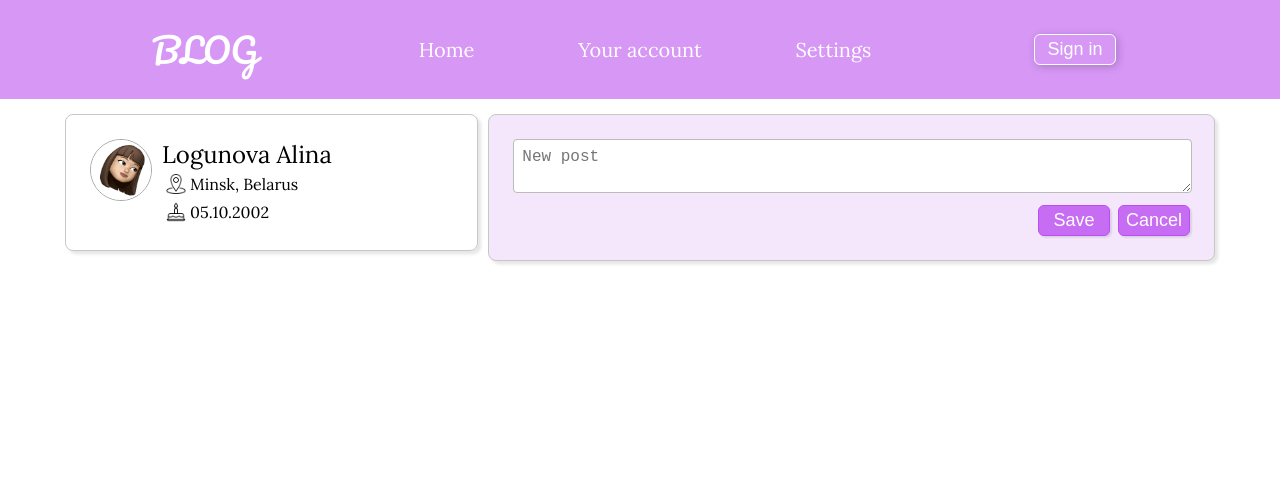
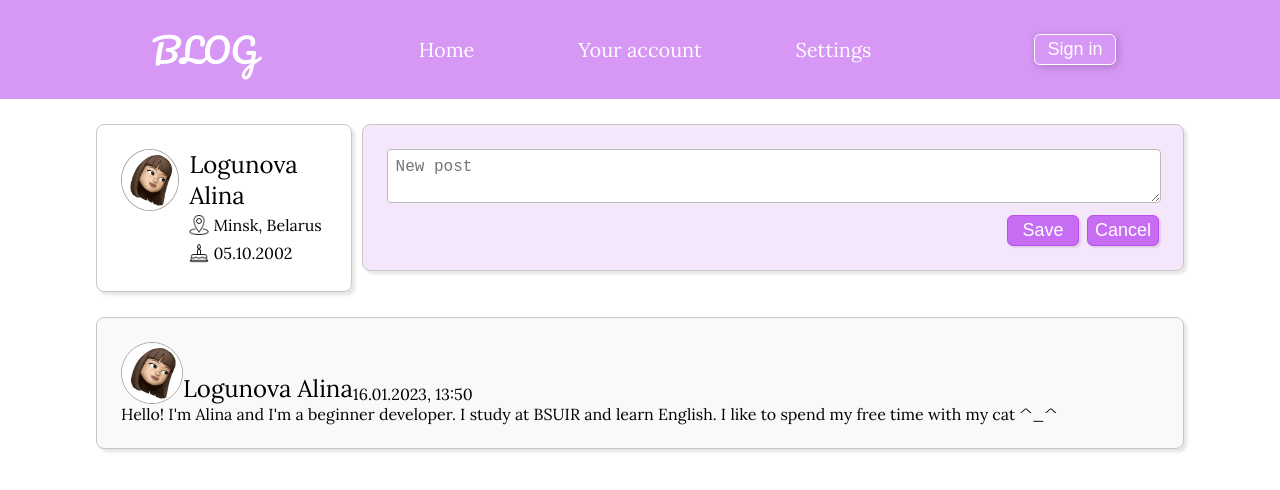
Before and after one commit to alyamba/blog-project, a React (Create React App) app: page / in a window 1280 px wide. Shown: the top 490 px of the page. Built offline with nearby package versions, Linux system fonts and the light colour scheme; the HTML template or start-up script is replaced by a standard one.

Commit message:
feat: add block for posts

```diff
--- a/src/App.css
+++ b/src/App.css
@@ -29,6 +29,7 @@ ul {
   grid-template-columns: 1fr 1fr 1fr;
   /* text-align: center; */
   align-items: center;
+
 }
 
 li {
@@ -41,13 +42,27 @@ li {
   user-select: none;
 }
 
-.link:hover {
-  text-decoration: underline;
+.link {
+  position: relative;
   cursor: pointer;
+  line-height: 1;
 }
 
-/* .link:active{
-} */
+.link:after {
+  display: block;
+  position: absolute;
+  left: 0;
+  width: 0;
+  height: 1px; /*задаём ширину линии*/
+  background-color: #ffffff; /*задаём цвет линии*/
+  content: "";
+  transition: width 0.3s ease-out; /*задаём время анимации*/
+}
+
+.link:hover:after,
+.link:focus:after {
+  width: 100%; /*устанавливаем значение 100% чтобы ссылка подчёркивалась полностью*/
+}
 
 button {
   margin: 0;
@@ -79,7 +94,7 @@ button {
 .account__div {
   display: flex;
   flex-direction: row;
-  margin: 5px;
+  margin: 5px 0px;
   padding: 1.5em;
   border: 1px solid rgb(199, 199, 199);
   border-radius: 8px;
@@ -111,7 +126,7 @@ button {
 .icon {
   height: 20px;
   width: 20px;
-  padding: 4px;
+  padding: 4px 4px 4px 0px;
 }
 
 .label {
@@ -119,15 +134,15 @@ button {
 }
 
 .workspace {
-  margin: 10px 60px;
+  margin: 20px 6em;
   display: flex;
   flex-direction: row;
   /* grid-template-rows: none  ; */
 }
 
 .notes__div {
-  margin: 5px;
-  flex: 2;
+  margin: 5px 0px 5px 10px;
+  flex: 4;
 }
 
 .input-block__div {
@@ -137,10 +152,9 @@ button {
   box-shadow: 0.2em 0.2em 0.2em rgba(0, 0, 0, 0.1);
   flex: 2;
   background: #f4e6fb;
-
 }
 
-.input-block-bts__div{
+.input-block-bts__div {
   display: flex;
   flex-direction: row;
   justify-content: end;
@@ -169,10 +183,31 @@ textarea {
   box-shadow: 0.1em 0.1em 0.1em rgba(0, 0, 0, 0.1);
 }
 
-.secondary:hover{
-  background:#d689fc;
+.secondary:hover {
+  background: #d689fc;
 }
 
-.secondary:active{
+.secondary:active {
   background: #d697f5;
 }
+
+.post {
+
+}
+
+.post-block-user-info__div{
+  display: flex;
+  flex-direction: row;
+  align-items: flex-end;
+  /* background: #f4e6fb; */
+}
+
+.post__div{
+  margin: 4px 6em;
+  border-radius: 8px;
+  background: #f9f9f9;
+  border: 1px solid rgb(199, 199, 199);
+  border-radius: 8px;
+  box-shadow: 0.2em 0.2em 0.2em rgba(0, 0, 0, 0.1);
+  padding: 1.5em;
+}
--- a/src/App.js
+++ b/src/App.js
@@ -1,5 +1,5 @@
 import "./App.css";
-import { Button, InputBlock } from "./components";
+import { Button, InputBlock, PostBlock } from "./components";
 import { UserPhoto, NavBar, UserBlock } from "./components";
 
 const App = () => {
@@ -10,11 +10,12 @@ const App = () => {
     <div>
       <NavBar />
       <div className="workspace">
-        <UserBlock/>
+        <UserBlock />
         <div className="notes__div">
-          <InputBlock/>
+          <InputBlock />
         </div>
       </div>
+      <PostBlock />
     </div>
   );
 };
--- a/src/components/PostBlock.jsx
+++ b/src/components/PostBlock.jsx
@@ -0,0 +1,17 @@
+import { Text } from "./Text";
+import { UserPhoto } from "./UserPhoto";
+const textMessage =
+  "Hello! I'm Alina and I'm a beginner developer. I study at BSUIR and learn English. I like to spend my free time with my cat ^_^";
+
+export const PostBlock = () => {
+  return (
+    <div className="post__div">
+      <div className="post-block-user-info__div">
+        <UserPhoto />
+        <Text type="label" text="Logunova Alina" />
+        <Text type="paragraph" text="16.01.2023, 13:50" />
+      </div>
+      <Text type="post" text={textMessage} />
+    </div>
+  );
+};
--- a/src/components/Text.jsx
+++ b/src/components/Text.jsx
@@ -7,6 +7,6 @@ export const Text = ({text, onClick, type, size, additionalClasses = ''}) => {
 }
 
 
-// type: paragraph | label | link | logo | title
+// type: paragraph | label | link | logo | title | post
 // size: 18px | 12px
 // activity: active | hover | click | default
--- a/src/components/UserBlock.jsx
+++ b/src/components/UserBlock.jsx
@@ -6,7 +6,7 @@ import userBirthday from "../icons/birthday.png";
 export const UserBlock = () => {
   return (
     <div className="account__div">
-      <UserPhoto />
+      <UserPhoto/>
       <div className="user-info__div">
         <Text text="Logunova Alina" type="label"/>
         <div className="user-location__div">
--- a/src/components/UserPhoto.jsx
+++ b/src/components/UserPhoto.jsx
@@ -1,5 +1,5 @@
 import userPhoto from "../userPhotos/cute-girl.jpg";
 
-export const UserPhoto = () => {
-  return <img alt="userPhoto" src={userPhoto} className="user-photo__img" />;
+export const UserPhoto = (size) => {
+  return <img alt="userPhoto" src={userPhoto} className={`user-photo__img`} />;
 };
--- a/src/components/index.js
+++ b/src/components/index.js
@@ -5,5 +5,6 @@ import { Text } from "./Text";
 import { UserPhoto } from "./UserPhoto";
 import { UserBlock } from "./UserBlock";
 import { InputBlock } from "./InputBlock";
+import { PostBlock } from "./PostBlock";
 
-export { Button, Input, NavBar, Text, UserPhoto, UserBlock, InputBlock};
+export { Button, Input, NavBar, Text, UserPhoto, UserBlock, InputBlock, PostBlock};
--- a/src/index.css
+++ b/src/index.css
@@ -1,12 +1,12 @@
 body {
   margin: 0;
-  font-family: 'Lora', serif;
+  font-family: "Lora", serif;
   -webkit-font-smoothing: antialiased;
   -moz-osx-font-smoothing: grayscale;
   font-size: 16px;
 }
 
 code {
-  font-family: source-code-pro, Menlo, Monaco, Consolas, 'Courier New',
+  font-family: source-code-pro, Menlo, Monaco, Consolas, "Courier New",
     monospace;
 }
```
Also changed, not shown: src/components/InputBlock.jsx (line endings or trailing spaces).
